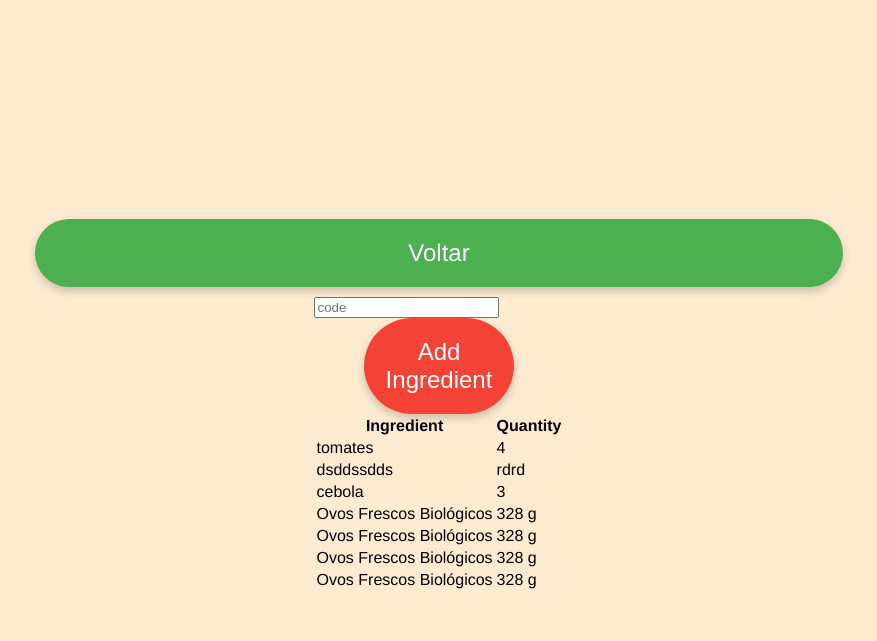
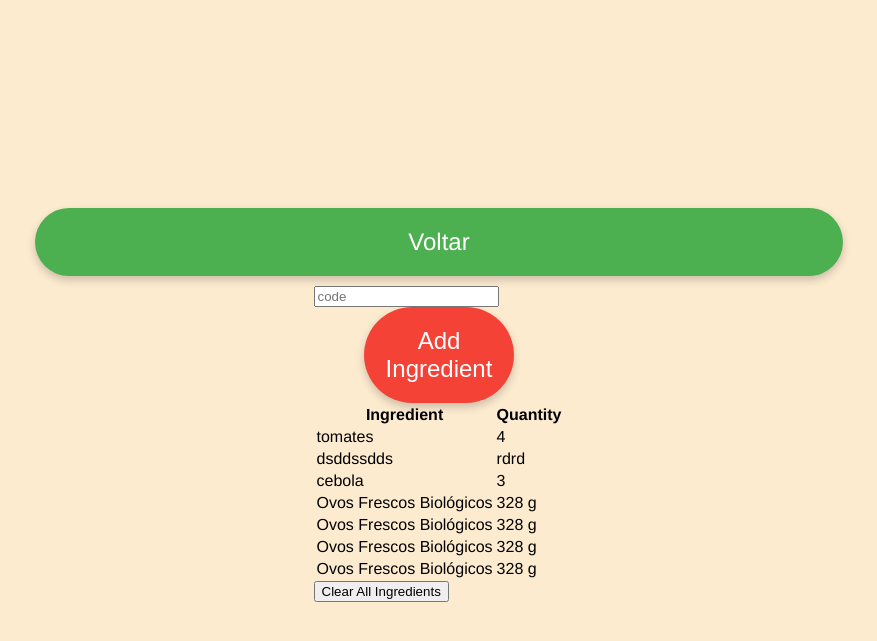
Before and after one commit to fredluz/KitchenQuest, a Flask app: page /dispensa in a window 1280 px wide. Shown: the top 641 px of the page, without its empty margins (201-1078 px from the left). Run offline with Flask 3, Linux system fonts and the light colour scheme; data comes from the database, SQL or seed files in the repository.

Commit message:
add clear ingredients button

```diff
--- a/app.py
+++ b/app.py
@@ -61,6 +61,17 @@ def fetch_product(code):
     else:
         return  None
 
+@app.route('/clear_ingredients')
+def clear_ingredients():
+    try:
+        num_rows_deleted = db.session.query(Ingredient).delete()
+        db.session.commit()
+        return f"Deleted {num_rows_deleted} rows from Ingredient.", 200
+    except Exception as e:
+        db.session.rollback()
+        return f"Error clearing table: {str(e)}", 500
+
+
 @app.route('/')
 def index():
     return render_template('index.html')
--- a/templates/dispensa.html
+++ b/templates/dispensa.html
@@ -27,6 +27,10 @@
             {% endfor %}
         </tbody>
     </table>
+    <form action="/clear_ingredients" method="post">
+        <button type="submit" onclick="return confirm('Are you sure you want to delete all ingredients?');">Clear All Ingredients</button>
+    </form>
+
 </div>
 <script src="https://code.jquery.com/jquery-3.6.0.min.js"></script>
 <script>
```
